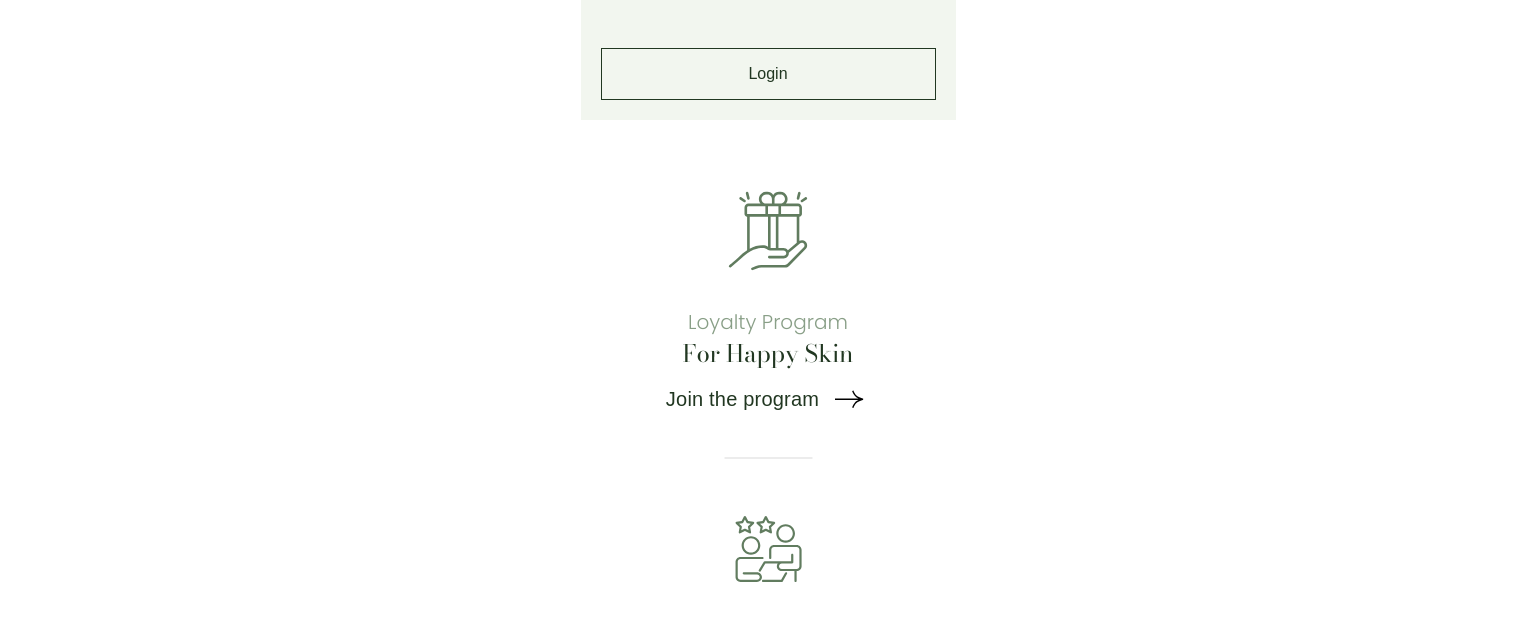
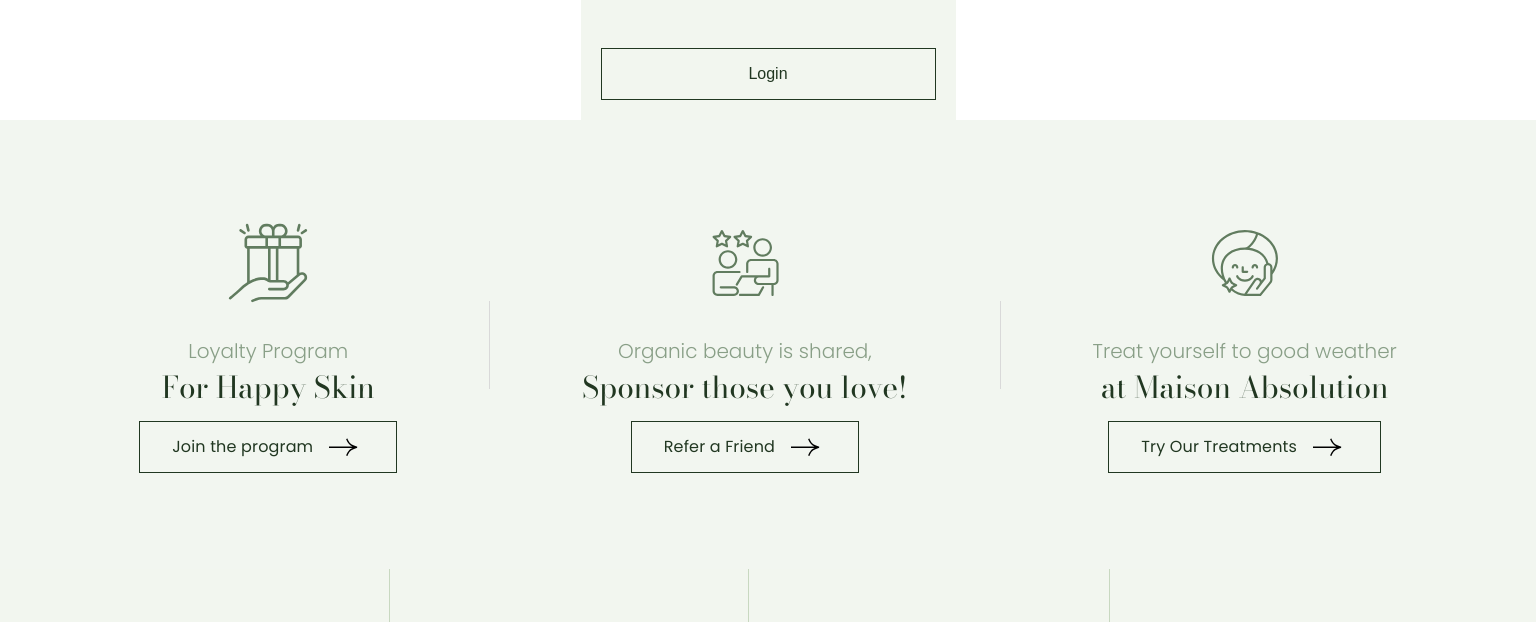
Before and after one commit to romanhavryliuk/velvety-beauty, a website built with Vite: page src/index.html in a window 1536 px wide. Shown: the part 830-1452 px from the top of the page. Built offline with nearby package versions, Linux system fonts and the light colour scheme.

Commit message:
add css for desctop

```diff
--- a/src/css/contact.css
+++ b/src/css/contact.css
@@ -1,9 +1,16 @@
 .contact-section {
+    background-color: #f2f6f0;
+}
+
+.contact-box-size {
     min-width: 375px;
+    max-width: 1439px;
+
     display: flex;
     align-items: center;
     justify-content: center;
     flex-direction: column;
+    gap: 4px;
 
     padding: 64px 16px;
     margin: 0 auto;
@@ -13,7 +20,7 @@
     display: flex;
     align-items: center;
     flex-direction: column;
-    gap: 30px;
+    gap: 27px;
 }
 
 .contact-icon {
@@ -55,12 +62,8 @@
     flex-direction: row;
     gap: 10px;
 
-    font-family: "Aileron", sans-serif;
-    font-weight: 400;
-    font-size: 20px;
-    line-height: 1.4;
+    font-family: "Poppins", sans-serif;
     letter-spacing: 0.01em;
-    color: #213721;
 }
 
 .contact-arrow {
@@ -75,3 +78,28 @@
     background: #d9d9d9;
     transform: rotate(90deg);
 }
+
+@media only screen and (min-width: 1440px) {
+    .contact-box-size {
+        max-width: 1440px;
+        flex-direction: row;
+            padding: 96px 80px;
+            gap: 92px;
+    }
+
+    .contact-subtitle {
+        font-size: 30px;
+    }
+
+    .contact-link {
+        border: 1px solid #213721;
+        padding: 0px 32px;
+        margin: 0 auto;
+        height: 52px;
+        font-size: 16px;
+    }
+
+    .contact-line {
+        transform: none;
+    }
+}
--- a/src/partials/contact.html
+++ b/src/partials/contact.html
@@ -1,4 +1,5 @@
 <section class="contact-section">
+    <div class="contact-box-size">
         <div class="contact-item">
             <svg class="contact-icon" width="74" height="74" aria-hidden="true">
                 <use href="/img/icons.svg#gift"></use>
@@ -52,4 +53,5 @@
                 </a>
             </div>
         </div>
+    </div>
 </section>
```
Lines whose indentation alone changed are shown as unchanged.
